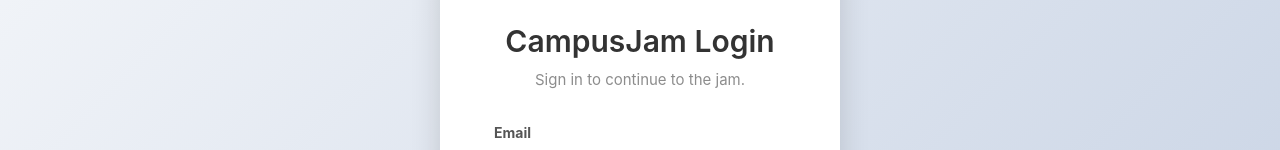
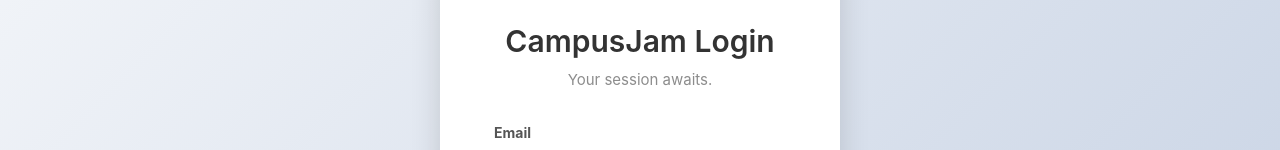
Before and after one commit to MQUEMADO16/CampusJam-Frontend, a React (Create React App) app: page /login in a window 1280 px wide. Shown: the part 203-353 px from the top of the page. Built offline with nearby package versions, Linux system fonts and the light colour scheme; no server answers.

Commit message:
Added overall app theme to style ant design components

```diff
--- a/src/index.tsx
+++ b/src/index.tsx
@@ -1,22 +1,45 @@
 import React from 'react';
 import ReactDOM from 'react-dom/client';
-import { App as AntApp } from 'antd';
+import { App as AntApp, ConfigProvider } from 'antd';
 import App from './App';
 import './index.css';
 
 import reportWebVitals from './reportWebVitals';
 import { AuthProvider } from './context/auth.context';
 
+const APP_THEME = {
+  token: {
+    // This is the main "base" color
+    colorPrimary: '#D10A50',
+
+    // This is the "hover" color
+    colorPrimaryHover: '#7B54C4',
+
+    // This is the "click" color
+    colorPrimaryActive: '#2c1953',
+  },
+  // Component-specific overrides
+  components: {
+    Menu: {
+      // Keep the menu text red on select
+      itemSelectedColor: '#D10A50',
+    }
+  }
+};
+
 const root = ReactDOM.createRoot(
   document.getElementById('root') as HTMLElement
 );
 root.render(
   <React.StrictMode>
-    <AntApp>
-      <AuthProvider>
-        <App />
-      </AuthProvider>
-    </AntApp>
+    <ConfigProvider theme={APP_THEME}>
+      <AntApp>
+        <AuthProvider>
+          <App />
+        </AuthProvider>
+      </AntApp>
+    </ConfigProvider>
+
   </React.StrictMode>
 );
 
--- a/src/pages/auth/Login.tsx
+++ b/src/pages/auth/Login.tsx
@@ -118,7 +118,7 @@
             CampusJam Login
           </Title>
           <Text type="secondary" style={{ fontSize: '15px' }}>
-            Sign in to continue to the jam.
+            Your session awaits.
           </Text>
         </HeaderWrapper>
 
```
